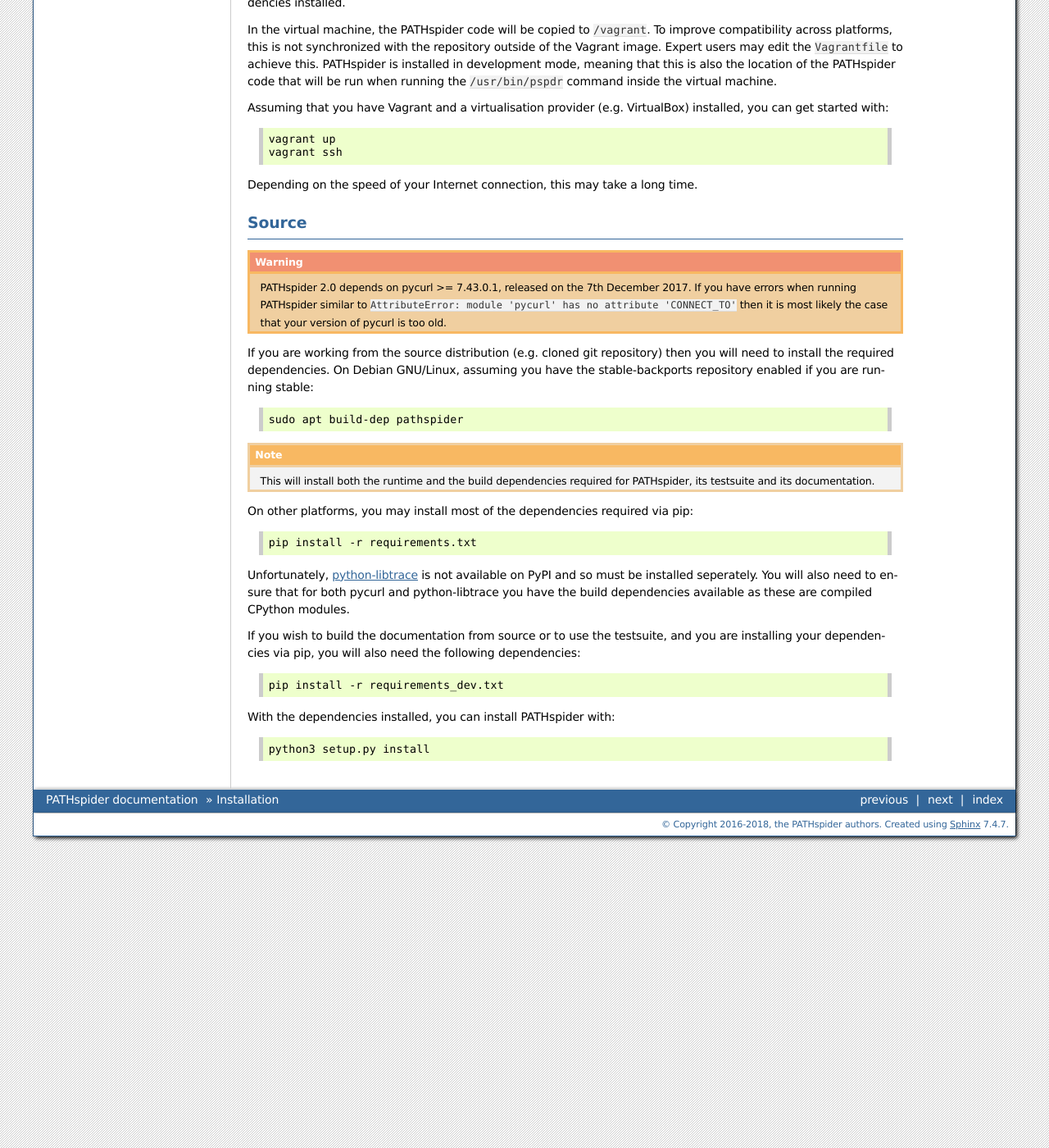
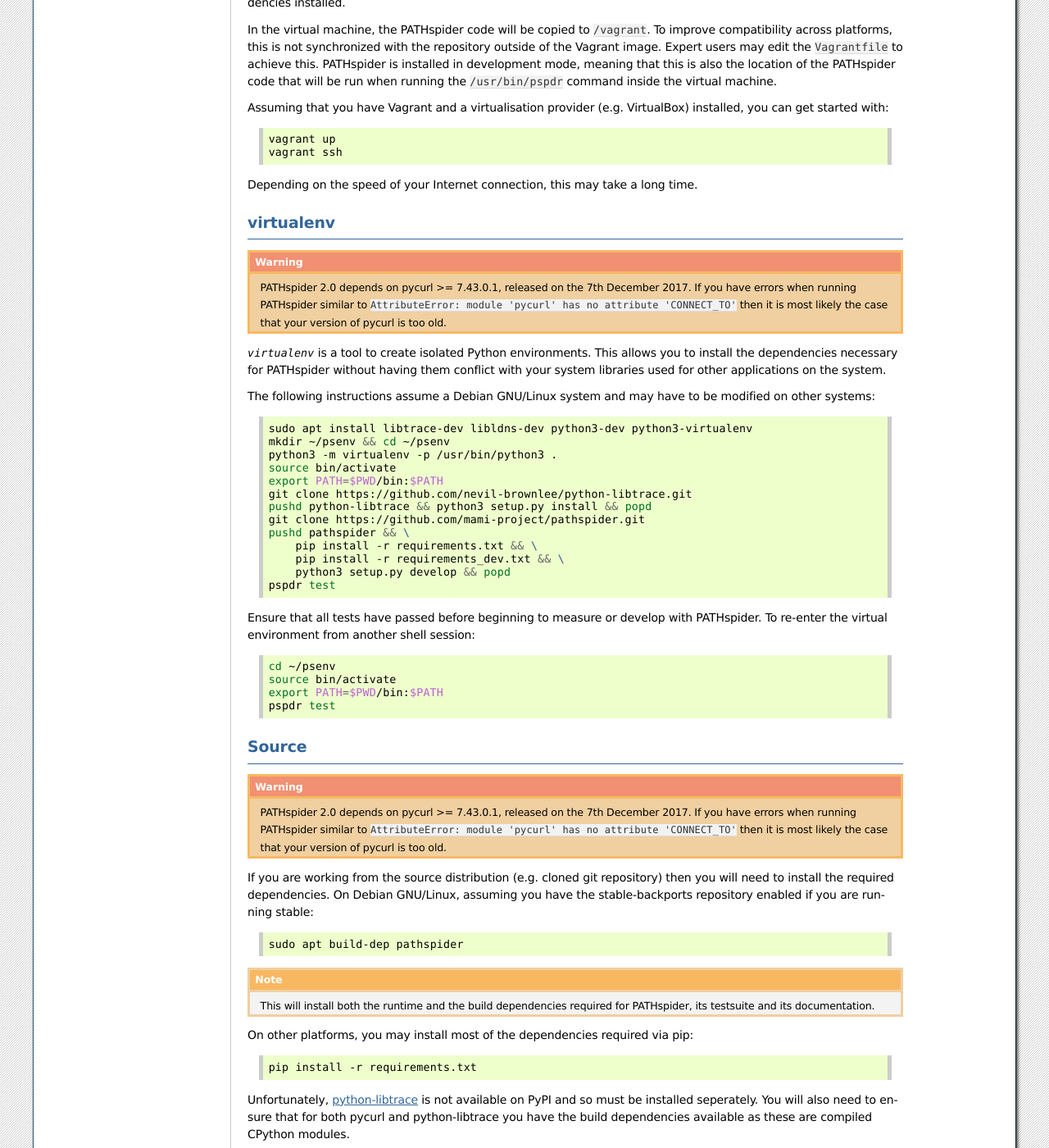
Before and after one commit to mami-project/pathspider, a Sphinx documentation site: the page built from doc/installation.rst, in a window 1280 px wide and 1400 px high, scrolled down 590 px. Shown: the whole window at 82% size. Built offline with Sphinx 7.4.7, drawn with Linux system fonts in a browser that asks for light colours; the version number could not be read and is left out.

Commit message:
Adds virtualenv installation instructions

```diff
--- a/doc/installation.rst
+++ b/doc/installation.rst
@@ -49,6 +49,49 @@
 
 Depending on the speed of your Internet connection, this may take a long time.
 
+virtualenv
+----------
+
+.. warning:: PATHspider 2.0 depends on pycurl >= 7.43.0.1, released on the 7th
+             December 2017. If you have errors when running PATHspider similar
+             to ``AttributeError: module 'pycurl' has no attribute
+             'CONNECT_TO'`` then it is most likely the case that your version
+             of pycurl is too old.
+
+
+`virtualenv` is a tool to create isolated Python environments. This allows you
+to install the dependencies necessary for PATHspider without having them
+conflict with your system libraries used for other applications on the system.
+
+The following instructions assume a Debian GNU/Linux system and may have to be
+modified on other systems:
+
+.. code-block:: shell
+
+   sudo apt install libtrace-dev libldns-dev python3-dev python3-virtualenv
+   mkdir ~/psenv && cd ~/psenv
+   python3 -m virtualenv -p /usr/bin/python3 .
+   source bin/activate
+   export PATH=$PWD/bin:$PATH
+   git clone https://github.com/nevil-brownlee/python-libtrace.git
+   pushd python-libtrace && python3 setup.py install && popd
+   git clone https://github.com/mami-project/pathspider.git
+   pushd pathspider && \
+       pip install -r requirements.txt && \
+       pip install -r requirements_dev.txt && \
+       python3 setup.py develop && popd
+   pspdr test
+
+Ensure that all tests have passed before beginning to measure or develop with
+PATHspider. To re-enter the virtual environment from another shell session:
+
+.. code-block:: shell
+
+   cd ~/psenv
+   source bin/activate
+   export PATH=$PWD/bin:$PATH
+   pspdr test
+
 Source
 ------
 
```
